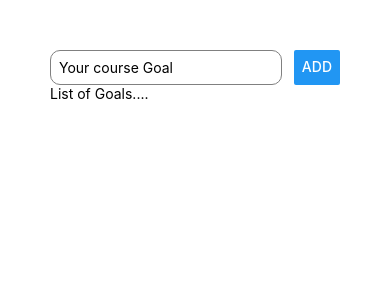
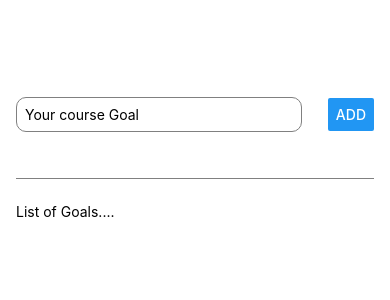
Before and after one commit to shyamtiwari02062001/Goal, a React Native app: screen / in a window 390 px wide. Shown: the top 300 px of the page. Built offline with nearby package versions, Linux system fonts and the light colour scheme.

Commit message:
Inproved the UI

```diff
--- a/App.js
+++ b/App.js
@@ -7,7 +7,7 @@
         <TextInput style={styles.textInput} placeholder="Your course Goal" />
         <Button title="Add" />
       </View>
-      <View>
+      <View style={styles.goalsContainer}>
         <Text>List of Goals....</Text>
       </View>
     </View>
@@ -17,11 +17,18 @@
 
 const styles = StyleSheet.create({
   appContainer: {
-    padding: 50,
+    paddingTop: 50,
+    paddingHorizontal: 16,
+    flex: 1,
   },
   inputContainer: {
+    flex: 1,
     flexDirection: 'row',
     justifyContent: 'space-between',
+    alignItems: 'center',
+    marginBottom: 24,
+    borderBottomWidth: 1,
+    borderBottomColor: 'grey',
   },
   textInput: {
     borderWidth: 1,
@@ -31,4 +38,7 @@
     padding: 8,
     borderRadius: 10,
   },
+  goalsContainer: {
+    flex: 5,
+  },
 });
```
